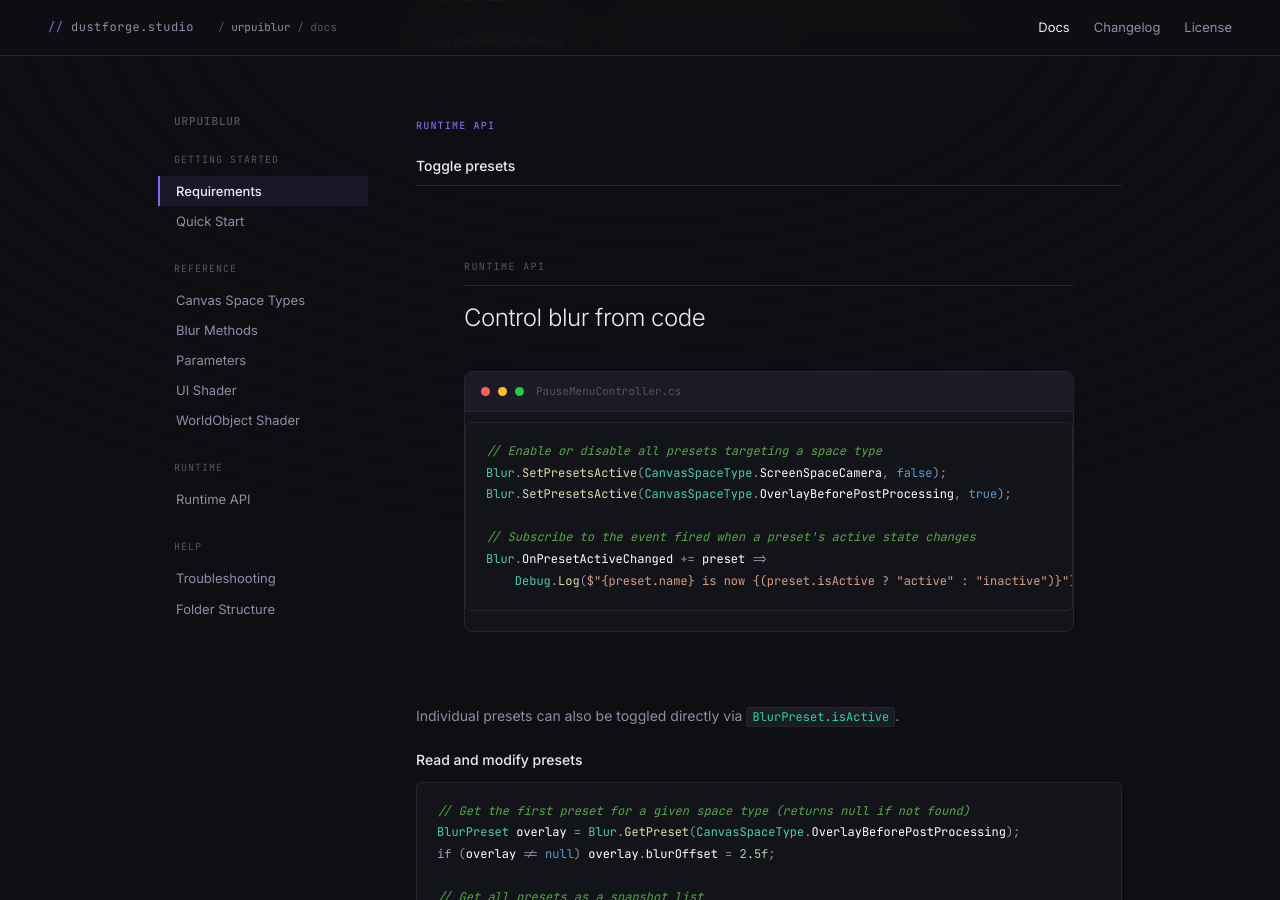
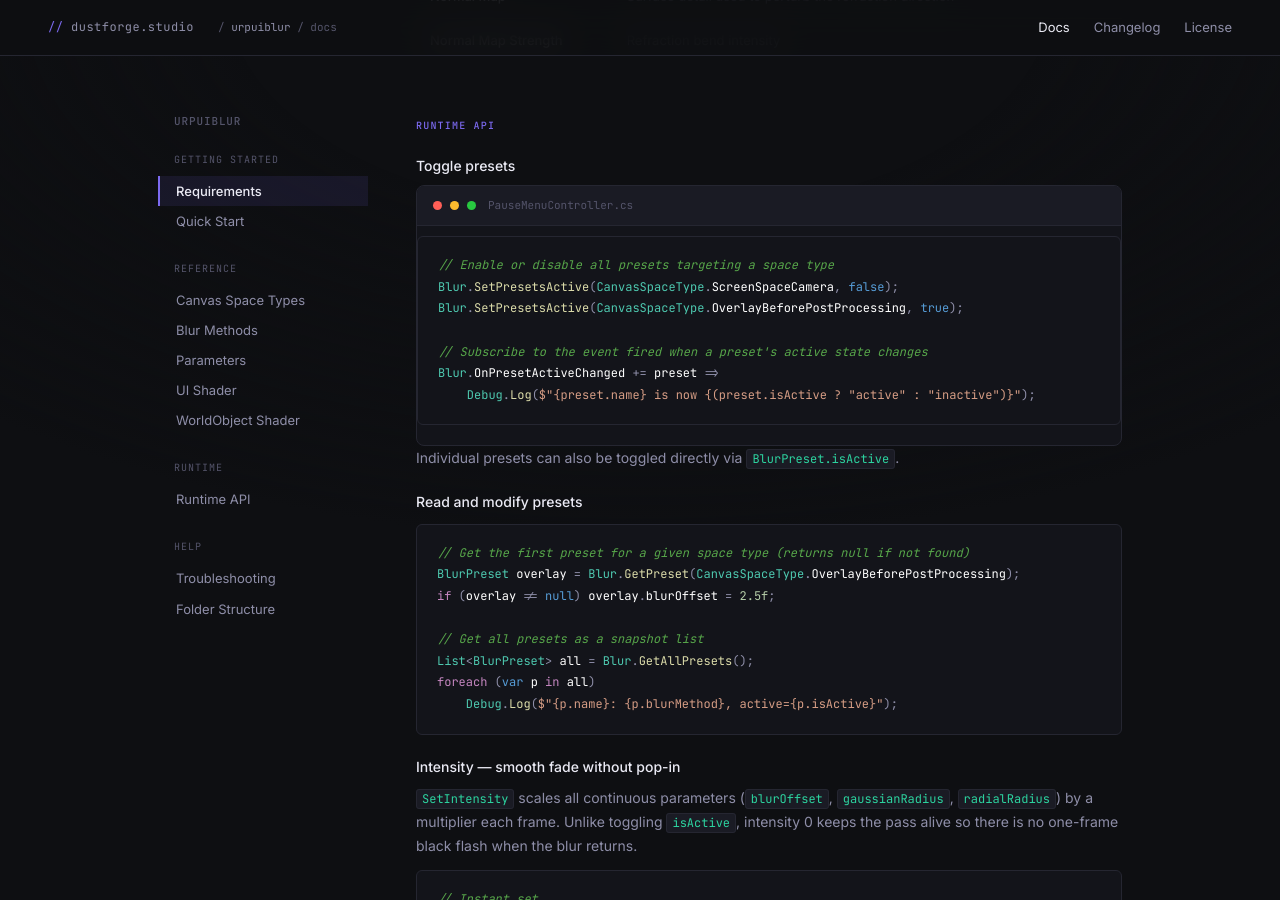
Before and after one commit to dustforgestudio/dustforgestudio.github.io, a Jekyll site: the page urpuiblur/docs/index.html, which Jekyll copies as it is, in a window 1280 px wide and 900 px high, scrolled down 4039 px. Built offline with Jekyll 4.4.1, drawn with Linux system fonts in a browser that asks for light colours.

Commit message:
Update index.html

```diff
--- a/urpuiblur/docs/index.html
+++ b/urpuiblur/docs/index.html
@@ -884,9 +884,6 @@
             <h3>Toggle presets</h3>
 
   <!-- ── Runtime API ── -->
-  <div class="section-wrap" id="api">
-    <div class="section-label">Runtime API</div>
-    <div class="section-title">Control blur from code</div>
     <div class="code-block">
       <div class="code-header">
         <div class="code-dot" style="background:#ff5f57"></div>
@@ -903,7 +900,6 @@
 <span class="cs-type">Blur</span>.<span class="cs-identifier">OnPresetActiveChanged</span> += <span class="cs-identifier">preset</span> =>
     <span class="cs-type">Debug</span>.<span class="cs-method">Log</span>(<span class="cs-string">$"{preset.name} is now {(preset.isActive ? "active" : "inactive")}"</span>);</pre>
 
-    </div>
   </div>
 
             <p>Individual presets can also be toggled directly via <code>BlurPreset.isActive</code>.</p>
```
